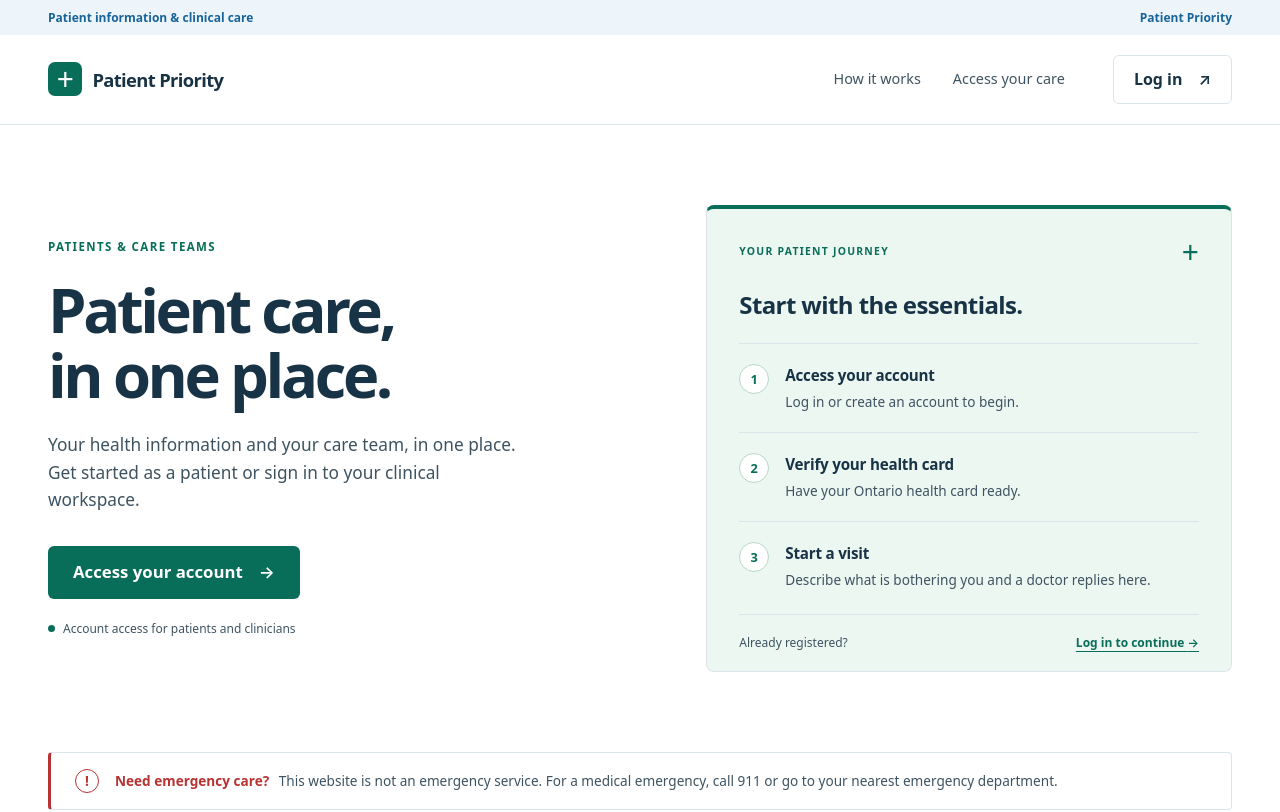
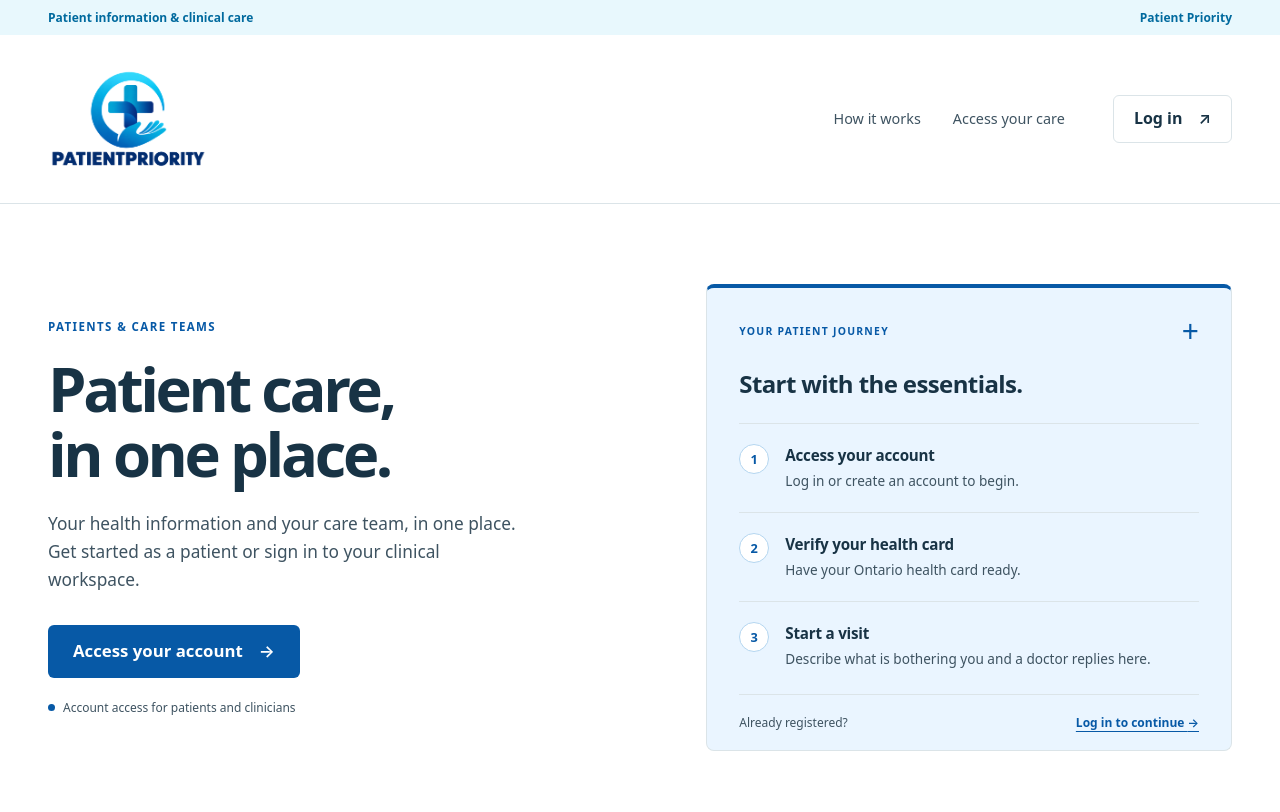
Before and after one commit to arjunkotwal-del/Patient-Priority, a React (Vite) app: page / in a window 1280 px wide. Shown: the top 812 px of the page. Built offline with nearby package versions, Linux system fonts and the light colour scheme; no server answers.

Commit message:
added updated logo and changed secondary colours to match logo

```diff
--- a/index.html
+++ b/index.html
@@ -4,6 +4,8 @@
     <meta charset="UTF-8" />
     <meta name="viewport" content="width=device-width, initial-scale=1.0" />
     <title>Patient Priority</title>
+    <link rel="icon" type="image/png" href="/pp-logo.png" />
+    <link rel="apple-touch-icon" href="/pp-logo.png" />
     <meta name="description" content="Access your Patient Priority account, patient resources, and clinical workspace." />
     <meta name="page-type" content="software" />
     <meta name="theme-color" content="#f5f8fa" />
--- /dev/null
+++ b/src/components/BrandLogo.tsx
@@ -0,0 +1,6 @@
+/** Shared branding for public pages and both workspaces. */
+export function BrandLogo() {
+  return (
+    <img className="brand-logo" src="/pp-logo.png" alt="Patient Priority" width="1403" height="1121" />
+  );
+}
--- a/src/components/WorkspaceShell.tsx
+++ b/src/components/WorkspaceShell.tsx
@@ -1,3 +1,4 @@
+import { BrandLogo } from './BrandLogo';
 import { useEffect, useRef, useState, type ReactNode } from 'react';
 import { Link, NavLink, useLocation } from 'react-router-dom';
 import { Icon, type IconName } from './LineIcon';
@@ -117,10 +118,7 @@ export function WorkspaceShell({ role, name, email, items, logout, children }: P
             to={role === 'doctor' ? '/doctor' : '/dashboard'}
             aria-label="Patient Priority dashboard"
           >
-            <span className="brand-mark" aria-hidden="true">
-              +
-            </span>
-            <span className="sidebar-label">Patient Priority</span>
+            <BrandLogo />
           </Link>
           <button
             className="icon-button mobile-only"
--- a/src/pages/DoctorLoginPage.tsx
+++ b/src/pages/DoctorLoginPage.tsx
@@ -1,3 +1,4 @@
+import { BrandLogo } from '../components/BrandLogo';
 import { useState, type FormEvent } from 'react';
 import { Link } from 'react-router-dom';
 import { useAuth } from '../auth/AuthContext';
@@ -40,7 +41,7 @@ export function DoctorLoginPage() {
         </div>
       </aside>
       <main className="auth-card" id="main-content">
-        <span className="brand-mark" aria-hidden="true">+</span>
+        <BrandLogo />
         <p className="eyebrow">DOCTOR LOGIN</p>
         <h1>Doctor login</h1>
         <p className="muted">Log in with the email and password the clinic gave you.</p>
--- a/src/pages/LandingPage.tsx
+++ b/src/pages/LandingPage.tsx
@@ -1,4 +1,5 @@
-import { Link } from 'react-router-dom';
+import { BrandLogo } from '../components/BrandLogo';
+﻿import { Link } from 'react-router-dom';
 
 export function LandingPage() {
   return (
@@ -6,7 +7,7 @@ export function LandingPage() {
       <div className="utility-bar"><div className="site-width">Patient information & clinical care <span>Patient Priority</span></div></div>
       <header className="topbar public-header">
         <a className="skip-link" href="#main-content">Skip to content</a>
-        <Link to="/" className="brand"><span className="brand-mark" aria-hidden="true">+</span>Patient Priority</Link>
+        <Link to="/" className="brand"><BrandLogo /></Link>
         <nav aria-label="Main navigation"><a href="#how-it-works">How it works</a><a href="#care-access">Access your care</a></nav>
         <Link to="/login" className="btn btn-ghost">Log in <span aria-hidden="true">↗</span></Link>
       </header>
@@ -40,7 +41,7 @@ export function LandingPage() {
         </section>
         <section className="how-section" id="how-it-works" aria-labelledby="how-title"><div className="site-width how-layout"><div><p className="eyebrow">BEFORE YOU BEGIN</p><h2 id="how-title">Account access & preparation.</h2><p className="muted">Simple steps so you know what to expect.</p></div><div className="info-list"><div><h3>One account to get started</h3><p>New here? Choose “Create an account” on the login page. Returning users can log in with their existing account.</p></div><div><h3>Health card verification for patients</h3><p>Patients verify their Ontario health card before starting a visit. Doctors have their own login, set up by the clinic, and never need a health card.</p></div><div><h3>Text size and appearance</h3><p>Adjust text size and appearance in Settings once you are signed in.</p></div></div></div></section>
       </main>
-      <footer className="footer site-width"><Link to="/" className="brand">Patient Priority</Link><span>Patient information. Care team access.</span><span>© {new Date().getFullYear()} Patient Priority</span></footer>
+      <footer className="footer site-width"><Link to="/" className="brand"><BrandLogo /></Link><span>Patient information. Care team access.</span><span>© {new Date().getFullYear()} Patient Priority</span></footer>
     </div>
   );
 }
--- a/src/pages/LoginPage.tsx
+++ b/src/pages/LoginPage.tsx
@@ -1,3 +1,4 @@
+import { BrandLogo } from '../components/BrandLogo';
 import { useState } from 'react';
 import { Link, useLocation } from 'react-router-dom';
 import { useAuth } from '../auth/AuthContext';
@@ -19,7 +20,7 @@ export function LoginPage() {
       <Link to="/" className="auth-back">← Back to Patient Priority</Link>
       <aside className="auth-intro"><p className="eyebrow">PATIENT PRIORITY</p><h2>Your care.<br />One place to begin.</h2><p>Start a visit with your patient account, or create one to get started.</p><div className="auth-help"><strong>First visit?</strong><p>Patients will need their Ontario health card for verification after creating an account.</p></div></aside>
       <main className="auth-card" id="main-content">
-        <span className="brand-mark" aria-hidden="true">+</span>
+        <BrandLogo />
         <p className="eyebrow">ACCOUNT ACCESS</p>
         <h1>Welcome back</h1>
         <p className="muted">Log in or create your patient account.</p>
--- a/src/pages/VerifyPage.tsx
+++ b/src/pages/VerifyPage.tsx
@@ -1,3 +1,4 @@
+import { BrandLogo } from '../components/BrandLogo';
 import { useEffect, useRef, useState, type FormEvent } from 'react';
 import { useNavigate } from 'react-router-dom';
 import { useAuth, type Verification } from '../auth/AuthContext';
@@ -216,7 +217,7 @@ export function VerifyPage() {
   return (
     <div className="landing">
       <header className="topbar">
-        <span className="brand">Patient Priority</span>
+        <span className="brand"><BrandLogo /></span>
         <div className="topbar-user">
           <span>{user?.email}</span>
           <button className="btn btn-ghost" onClick={logout}>Log out</button>
--- a/src/styles.css
+++ b/src/styles.css
@@ -4,10 +4,10 @@
   --text: #183345;
   --muted: #3e5361;
   --border: #dbe4e8;
-  --accent: #086d59;
-  --blue: #17649a;
-  --green-soft: #edf7f2;
-  --blue-soft: #edf5fb;
+  --accent: #0759a6;
+  --blue: #006a9e;
+  --accent-soft: #eaf5ff;
+  --blue-soft: #e8f8fd;
   --accent-text: #ffffff;
   --danger: #b83232;
   font-family: system-ui, -apple-system, 'Segoe UI', Roboto, sans-serif;
@@ -21,11 +21,11 @@
   --text: #e8eaee;
   --muted: #9aa1ad;
   --border: #2a2e37;
-  --accent: #83c2ff;
+  --accent: #72caff;
   --accent-text: #102437;
-  --blue: #8ec7f0;
-  --green-soft: #172d29;
-  --blue-soft: #182b3b;
+  --blue: #64d8f2;
+  --accent-soft: #102d46;
+  --blue-soft: #102f3d;
   --danger: #ff9393;
 }
 :root[data-font-size='large'] {
@@ -38,14 +38,14 @@
     --text: #e8eaee;
     --muted: #9aa1ad;
     --border: #2a2e37;
-    --accent: #83c2ff;
+    --accent: #72caff;
     --accent-text: #102437;
-    --blue: #8ec7f0;
-    --green-soft: #172d29;
-    --blue-soft: #182b3b;
+    --blue: #64d8f2;
+    --accent-soft: #102d46;
+    --blue-soft: #102f3d;
     --danger: #ff9393;
   }
-  :root:not([data-theme='light']) .clinic { --accent: #2dd4bf; --accent-text: #042f2e; }
+  :root:not([data-theme='light']) .clinic { --accent: #72caff; --accent-text: #102437; }
 }
 
 * { box-sizing: border-box; }
@@ -96,7 +96,6 @@ button, a, input, select, textarea { -webkit-tap-highlight-color: transparent; }
 }
 .topbar > .btn { margin-left: auto; }
 .brand { display: inline-flex; align-items: center; gap: 0.65rem; font-weight: 750; font-size: 1.15rem; letter-spacing: -0.035em; color: var(--text); text-decoration: none; white-space: nowrap; }
-.brand-mark { display: inline-grid; place-items: center; flex-shrink: 0; width: 34px; height: 34px; border-radius: 7px; background: var(--accent); color: var(--accent-text); font-size: 30px; font-weight: 500; line-height: 1; }
 .topbar nav { display: flex; gap: 1rem; }
 .topbar nav a { display: inline-flex; align-items: center; min-height: 44px; color: var(--muted); text-decoration: none; border-bottom: 2px solid transparent; }
 .topbar nav a:hover, .topbar nav a.active { color: var(--accent); border-bottom-color: var(--accent); }
@@ -116,14 +115,14 @@ button, a, input, select, textarea { -webkit-tap-highlight-color: transparent; }
 .hero-description { font-size: 1.08rem; max-width: 470px; color: var(--muted); margin: 0 0 32px; }
 .hero-note { display: flex; align-items: center; gap: 8px; color: var(--muted); font-size: 0.75rem; margin: 20px 0 0; }
 .status-dot { width: 7px; height: 7px; border-radius: 50%; background: var(--accent); flex-shrink: 0; }
-.care-guide { background: var(--green-soft); border: 1px solid var(--border); border-top: 4px solid var(--accent); border-radius: 8px; padding: 28px 32px 0; }
+.care-guide { background: var(--accent-soft); border: 1px solid var(--border); border-top: 4px solid var(--accent); border-radius: 8px; padding: 28px 32px 0; }
 .guide-header { display: flex; align-items: center; justify-content: space-between; }
 .guide-header .eyebrow { margin: 0; font-size: 0.65rem; }
 .guide-symbol { color: var(--accent); font-size: 30px; line-height: 1; }
 .care-guide h2 { font-size: 1.5rem; margin: 24px 0; }
 .journey-list { list-style: none; padding: 0; margin: 0; }
 .journey-list li { display: flex; gap: 16px; padding: 20px 0; border-top: 1px solid var(--border); }
-.step-number { display: grid; place-items: center; width: 30px; height: 30px; border: 1px solid #b6d8ca; border-radius: 50%; color: var(--accent); flex-shrink: 0; font-size: 0.8rem; font-weight: 700; background: var(--surface); }
+.step-number { display: grid; place-items: center; width: 30px; height: 30px; border: 1px solid #b4d6f0; border-radius: 50%; color: var(--accent); flex-shrink: 0; font-size: 0.8rem; font-weight: 700; background: var(--surface); }
 .journey-list h3 { font-size: 0.95rem; margin: 2px 0 6px; letter-spacing: -0.015em; }
 .journey-list p { font-size: 0.85rem; color: var(--muted); margin: 0; }
 .guide-footer { padding: 18px 0; margin-top: 4px; border-top: 1px solid var(--border); display: flex; justify-content: space-between; gap: 8px; font-size: 0.75rem; color: var(--muted); }
@@ -178,7 +177,7 @@ button, a, input, select, textarea { -webkit-tap-highlight-color: transparent; }
 .auth-intro { align-self: center; max-width: 440px; }
 .auth-intro h2 { font-size: clamp(2rem, 4vw, 3.5rem); letter-spacing: -0.045em; font-weight: 650; margin: 0 0 24px; }
 .auth-intro > p:not(.eyebrow), .auth-help p { color: var(--muted); }
-.auth-help { margin-top: 48px; padding: 24px; border-left: 3px solid var(--accent); background: var(--green-soft); font-size: 0.9rem; }
+.auth-help { margin-top: 48px; padding: 24px; border-left: 3px solid var(--accent); background: var(--accent-soft); font-size: 0.9rem; }
 .auth-help p { margin: 8px 0 0; }
 .login-page .auth-card { max-width: 440px; padding: 40px; gap: 16px; border-radius: 8px; box-shadow: 0 12px 48px #18334508; }
 .auth-card .eyebrow { margin: 12px 0 0; }
@@ -215,7 +214,7 @@ hr { border: none; border-top: 1px solid var(--border); margin: 1.5rem 0; }
 .toc li { margin-bottom: 0.4rem; }
 .toc a { color: var(--text); text-decoration: none; }
 .toc a { display: block; min-height: 44px; padding: 8px 12px; border-left: 2px solid var(--border); font-size: 0.85rem; }
-.toc a:hover { color: var(--accent); background: var(--green-soft); border-color: var(--accent); }
+.toc a:hover { color: var(--accent); background: var(--accent-soft); border-color: var(--accent); }
 .medical-body { min-width: 0; background: var(--surface); padding: 32px; border: 1px solid var(--border); border-radius: 8px; }
 .medical-body section { scroll-margin-top: 5rem; padding: 1.5rem 0; border-bottom: 1px solid var(--border); }
 
@@ -252,7 +251,7 @@ hr { border: none; border-top: 1px solid var(--border); margin: 1.5rem 0; }
   box-shadow: 0 0 0 100vmax rgba(0, 0, 0, 0.45);
 }
 .scanner-guide { transition: border-color 0.15s; }
-.scanner-guide.locking { border-color: #22c55e; }
+.scanner-guide.locking { border-color: #25c9ed; }
 .scanner-hint {
   position: absolute;
   bottom: 0.5rem;
@@ -268,7 +267,7 @@ hr { border: none; border-top: 1px solid var(--border); margin: 1.5rem 0; }
 }
 .scanner-hint p { margin: 0; }
 .scanner-progress { width: 40%; height: 4px; border-radius: 2px; background: rgba(255, 255, 255, 0.3); overflow: hidden; }
-.scanner-progress span { display: block; height: 100%; background: #22c55e; transform-origin: left; transition: transform 0.15s; }
+.scanner-progress span { display: block; height: 100%; background: #25c9ed; transform-origin: left; transition: transform 0.15s; }
 .scanner-preview { width: 100%; border-radius: 12px; border: 1px solid var(--border); display: block; }
 .scanner-empty {
   aspect-ratio: 85.6 / 54;
@@ -319,8 +318,8 @@ hr { border: none; border-top: 1px solid var(--border); margin: 1.5rem 0; }
 .ctas-1 { background: #b91c1c; }
 .ctas-2 { background: #dc2626; }
 .ctas-3 { background: #ca8a04; }
-.ctas-4 { background: #15803d; }
-.ctas-5 { background: #1d4ed8; }
+.ctas-4 { background: #007caf; }
+.ctas-5 { background: #07488d; }
 .priority { flex-shrink: 0; padding: 0.25rem 0.6rem; border-radius: 6px; font-weight: 600; font-size: 0.85rem; white-space: nowrap; border: 1px solid currentColor; }
 .priority-high { color: #b91c1c; background: #fef2f2; }
 .priority-medium { color: #a16207; background: #fefce8; }
@@ -340,7 +339,7 @@ hr { border: none; border-top: 1px solid var(--border); margin: 1.5rem 0; }
 .history-search input[type='search'], .history-search select { min-height: 42px; }
 .history-search .checkbox { flex-direction: row; align-items: center; min-height: 42px; }
 .queue-item-date { flex-shrink: 0; font-size: 0.85rem; color: var(--muted); white-space: nowrap; }
-.pill-advice { background: var(--green-soft); color: var(--accent); }
+.pill-advice { background: var(--accent-soft); color: var(--accent); }
 
 .card.alert { border-color: var(--danger); }
 .card.alert h3 { color: var(--danger); }
@@ -364,15 +363,15 @@ hr { border: none; border-top: 1px solid var(--border); margin: 1.5rem 0; }
   .chat-msg { max-width: 100%; }
 }
 
-/* Clinician workspace: white surfaces, green navigation and unchanged triage colours. */
+/* Clinician workspace: white surfaces and shared logo-blue accents. */
 .clinic {
-  --accent: #0f766e;
+  --accent: #0759a6;
   --accent-text: #ffffff;
   display: grid;
   grid-template-columns: 240px 1fr;
   min-height: 100vh;
 }
-:root[data-theme='dark'] .clinic { --accent: #2dd4bf; --accent-text: #042f2e; }
+:root[data-theme='dark'] .clinic { --accent: #72caff; --accent-text: #102437; }
 .clinic-nav {
   position: sticky;
   top: 0;
@@ -387,11 +386,11 @@ hr { border: none; border-top: 1px solid var(--border); margin: 1.5rem 0; }
 }
 .clinic-brand { display: flex; flex-direction: column; gap: 0.35rem; padding: 0 0.5rem; }
 .clinic-brand .brand { color: var(--text); font-size: 1rem; }
-.clinic-tag { align-self: flex-start; font-size: 0.65rem; letter-spacing: 0.08em; text-transform: uppercase; padding: 0.25rem 0.6rem; border-radius: 4px; background: var(--green-soft); color: var(--accent); font-weight: 700; margin-top: 12px; }
+.clinic-tag { align-self: flex-start; font-size: 0.65rem; letter-spacing: 0.08em; text-transform: uppercase; padding: 0.25rem 0.6rem; border-radius: 4px; background: var(--accent-soft); color: var(--accent); font-weight: 700; margin-top: 12px; }
 .clinic-nav nav { display: flex; flex-direction: column; gap: 0.25rem; }
 .clinic-nav nav a { color: var(--muted); text-decoration: none; min-height: 46px; padding: 0.65rem 0.75rem; border-radius: 6px; border-left: 3px solid transparent; }
 .clinic-nav nav a:hover { background: var(--bg); color: var(--text); }
-.clinic-nav nav a.active { background: var(--green-soft); color: var(--accent); font-weight: 600; border-left-color: var(--accent); }
+.clinic-nav nav a.active { background: var(--accent-soft); color: var(--accent); font-weight: 600; border-left-color: var(--accent); }
 .clinic-user { margin-top: auto; display: flex; flex-direction: column; gap: 0.25rem; padding: 0 0.5rem; font-size: 0.9rem; }
 .clinic-user span { color: var(--muted); overflow-wrap: anywhere; }
 .clinic-user .btn-ghost { margin-top: 0.5rem; }
@@ -475,7 +474,6 @@ textarea { font: inherit; padding: 0.55rem 0.7rem; border-radius: 8px; border: 1
 }
 @media (max-width: 420px) {
   .public-header .brand { font-size: 1rem; gap: 8px; }
-  .brand-mark { width: 30px; height: 30px; font-size: 26px; }
   .public-header > .btn { padding-inline: 12px; }
   .public-header > .btn span { display: none; }
   .hero .btn { width: 100%; }
@@ -495,3 +493,8 @@ textarea { font: inherit; padding: 0.55rem 0.7rem; border-radius: 8px; border: 1
   html { scroll-behavior: auto; }
   *, *::before, *::after { animation: none !important; transition: none !important; }
 }
+
+/* The supplied logo includes its wordmark; keep its original proportions. */
+.brand-logo { display: block; width: 160px; height: auto; flex-shrink: 0; object-fit: contain; }
+.auth-card > .brand-logo { width: 180px; max-width: 100%; align-self: center; }
+@media (max-width: 600px) { .public-header .brand-logo { width: 112px; } }
```
Also changed, not shown: src/chat.css (+14 -14 lines), src/workspace.css (+21 -17 lines), public/pp-logo.png (added), 1 other file (tests, documents, lock files or other folders).
